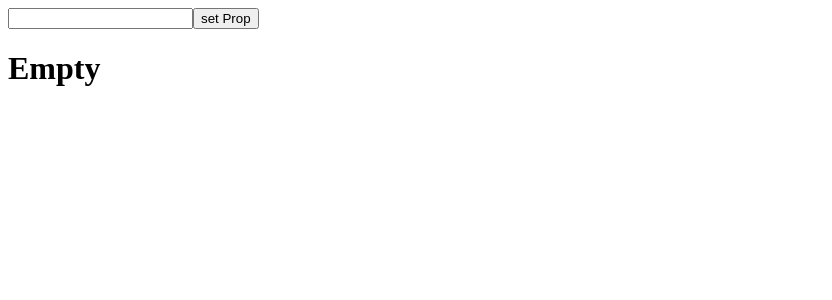
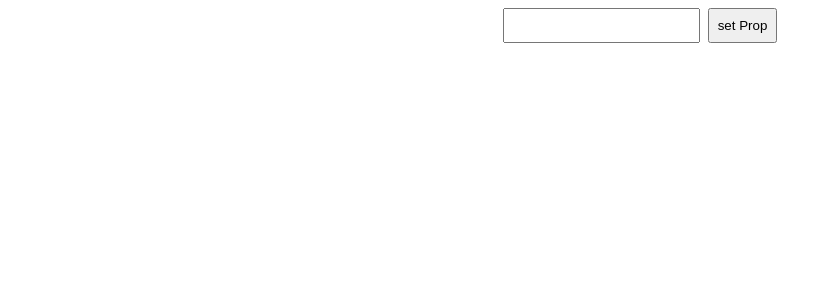
Before and after one commit to MrJemmy/react-learn, a React (Vite) app in the folder 01-life-cycle/: page / in a window 1280 px wide. Shown: the top 300 px of the page, without its empty margins (0-832 px from the left). Built offline with nearby package versions, Linux system fonts and the light colour scheme.

Commit message:
diff ways of implementing css

```diff
--- a/01-life-cycle/src/App.css
+++ b/01-life-cycle/src/App.css
@@ -0,0 +1,15 @@
+.inputs input {
+  display: block;
+  margin-right: 8px;
+  padding: 8px;
+}
+
+.inputs button {
+  display: block;
+  padding: 8px;
+}
+
+.inputs {
+  display: flex;
+  justify-content: center;
+}
--- a/01-life-cycle/src/App.jsx
+++ b/01-life-cycle/src/App.jsx
@@ -26,12 +26,14 @@ function App() {
 
   return (
     <>
-      <input type="text" onChange={(e) => setCycleProp(e.target.value)} />
-      <button type="button" onClick={() => setCyclePropValue(cycleProp)}>
-        set Prop
-      </button>
+      <div className="inputs">
+        <input type="text" onChange={(e) => setCycleProp(e.target.value)} />
+        <button type="button" onClick={() => setCyclePropValue(cycleProp)}>
+          set Prop
+        </button>
+      </div>
 
-      {cyclePropValue ? <Cycle heading={cyclePropValue} /> : <h1> Empty </h1>}
+      {cyclePropValue ? <Cycle heading={cyclePropValue} /> : ""}
     </>
   );
 }
--- a/01-life-cycle/src/components/Cycle.jsx
+++ b/01-life-cycle/src/components/Cycle.jsx
@@ -1,4 +1,5 @@
 import { useEffect, useState } from "react";
+import style from "../css/custom.module.css";
 
 function Cycle(props) {
   const [count, setCount] = useState(0);
@@ -28,15 +29,24 @@ function Cycle(props) {
     console.log("(Cycle - every props update): run on every setCount");
   }, [props.heading]);
 
+  const headingStyle = {
+    backgroundColor: "red",
+    textAlign: "center",
+  };
+
   return (
     <>
-      <h1>props: {props.heading}</h1>
+      <h1 style={headingStyle}>props: {props.heading}</h1>
 
-      <h2>{count}</h2>
-      <button onClick={() => setCount(count + 1)}>count</button>
+      <div className={style.counter_box}>
+        <h2>{count}</h2>
+        <button onClick={() => setCount(count + 1)}>count</button>
+      </div>
 
-      <h2>{counter}</h2>
-      <button onClick={() => setCounter(counter + 1)}>counter</button>
+      <div className={style.counter_box}>
+        <h2>{counter}</h2>
+        <button onClick={() => setCounter(counter + 1)}>counter</button>
+      </div>
     </>
   );
 }
--- /dev/null
+++ b/01-life-cycle/src/css/custom.module.css
@@ -0,0 +1,10 @@
+.counter_box {
+  text-align: center;
+  padding: 14px;
+  border: 1px solid black;
+  display: inline-flex;
+  justify-content: center;
+  align-items: center;
+  flex-direction: column;
+  flex-wrap: wrap;
+}
```
